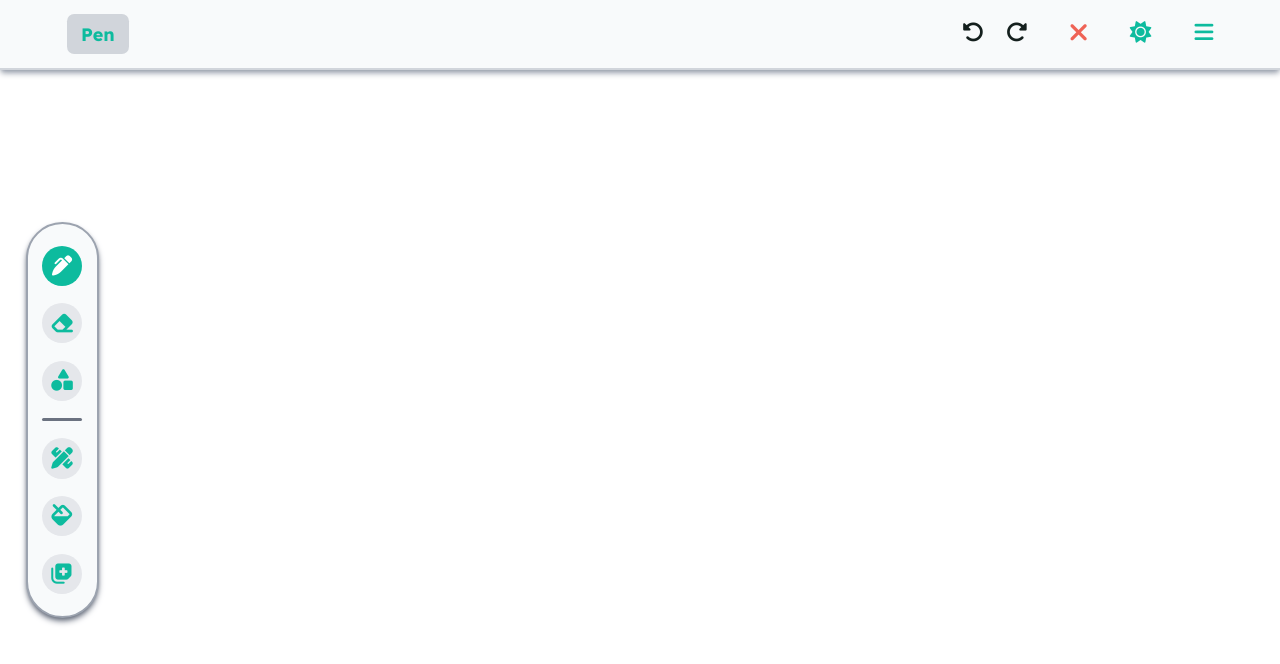
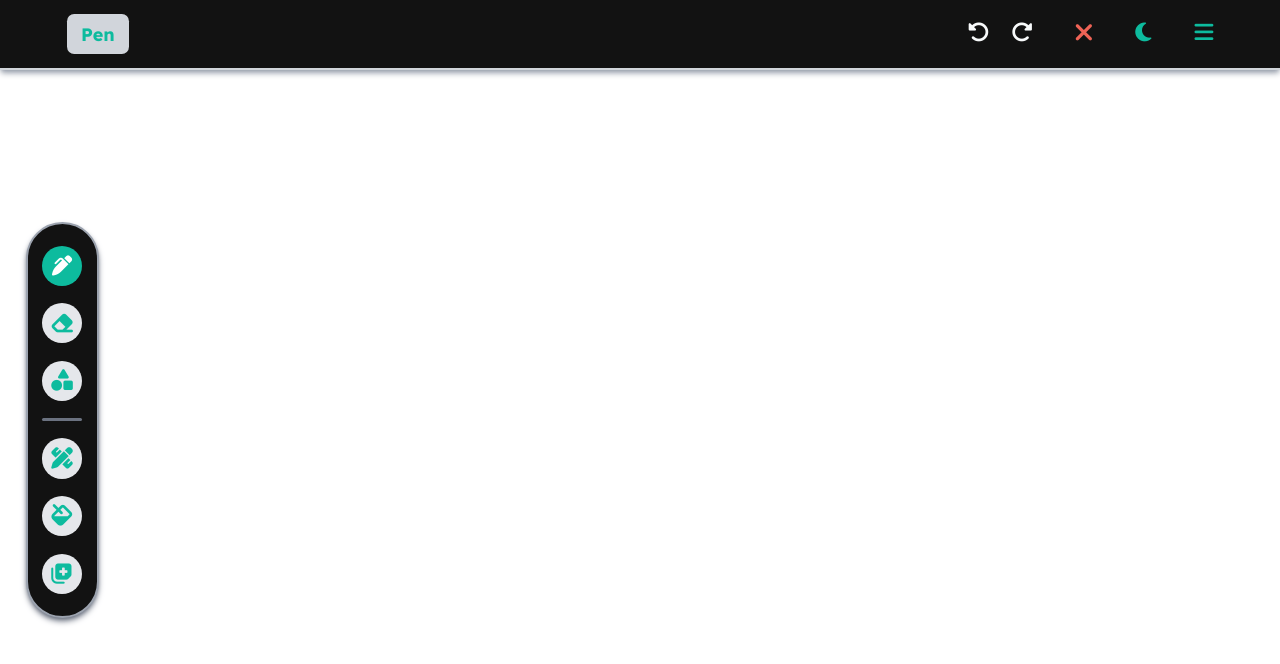
Before and after one commit to vickyguptaa7/Scribble-Verse, a website built with Vite: page Index.html in a window 1280 px wide. Both pictures are taken after a click on the button 1140 px from the left and 34 px from the top of the page. Built offline with nearby package versions, Linux system fonts and the light colour scheme.

Commit message:
added darkMode

```diff
--- a/Index.html
+++ b/Index.html
@@ -47,7 +47,7 @@
                 </button>
 
                 <!-- Button For Theme Change -->
-                <button class=" hover:scale-110 duration-500 ease-in-out text-[color:var(--primary-color)]">
+                <button class="switch-theme  hover:scale-110 duration-500 ease-in-out text-[color:var(--primary-color)]">
                     <!-- <i class="fa-solid fa-moon text-[1.5rem] "></i> -->
                     <i class="fa-solid fa-sun text-[1.5rem]"></i>
                 </button>
--- a/src/Style/style.css
+++ b/src/Style/style.css
@@ -10,6 +10,11 @@
   --secondary-text-color: #7d7d7d;
   --tertiary-text-color: #141f1d;
   --background-color: #f8fafb;
+}
+
+.darkMode{
+  --tertiary-text-color: #f8fafb;
+  --background-color: #121212;
 }
 
 .header-icons-styles {
--- a/src/js/smallEvents.js
+++ b/src/js/smallEvents.js
@@ -4,7 +4,10 @@ const penTools = document.querySelector('.pen-tool');
 const penToolsWrapper = document.querySelector('.pen-tools-wrapper');
 const dropMenuBtn = document.querySelector('.drop-menu');
 const dropMenuItemsWrapper = document.querySelector('.drop-menu-items-container');
+const switchThemeBtn = document.querySelector('.switch-theme');
+const body = document.querySelector('body');
 
+console.log(switchThemeBtn);
 
 console.log(bucketColorWrapper, bucketSet);
 
@@ -21,10 +24,21 @@ penTools.addEventListener('click', () => {
     penToolsWrapper.classList.toggle('-translate-x-[70%]');
 })
 
-dropMenuBtn.addEventListener('click',()=>{
+dropMenuBtn.addEventListener('click', () => {
     dropMenuBtn.firstElementChild.classList.toggle('-rotate-90');
     dropMenuItemsWrapper.classList.toggle('translate-x-[45%]');
     dropMenuItemsWrapper.classList.toggle('-translate-y-[70%]');
     dropMenuItemsWrapper.classList.toggle('scale-0');
+})
 
+switchThemeBtn.addEventListener('click', () => {
+    if (switchThemeBtn.firstElementChild.classList.contains('fa-moon')) {
+        switchThemeBtn.innerHTML = `<i class="fa-solid fa-sun text-[1.5rem]"></i>`;
+    }
+    else {
+        switchThemeBtn.innerHTML = `<i class="fa-solid fa-moon text-[1.5rem] "></i>`;
+    }
+    body.classList.toggle('darkMode');
+    // <!-- <i class="fa-solid fa-moon text-[1.5rem] "></i> -->
+    // <i class="fa-solid fa-sun text-[1.5rem]"></i>
 })
```
Also changed, not shown: docs/index.html (+2 -2 lines).
